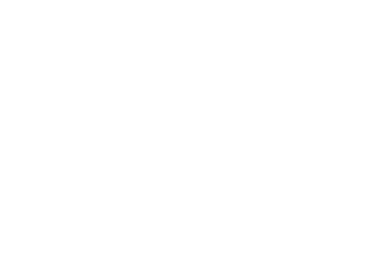
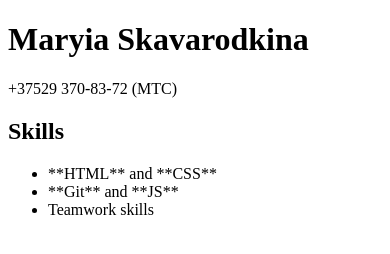
Before and after one commit to MarySk-na/rsschool-cv, a plain HTML site: page index.html in a window 390 px wide. Drawn offline with Linux system fonts and the light colour scheme.

Commit message:
feat: add contact-info and phone number

```diff
--- a/index.html
+++ b/index.html
@@ -1,3 +1,18 @@
-<html>
-
+<!DOCTYPE html>
+<html lang="en">
+<head>
+    <meta charset="UTF-8">
+    <meta name="viewport" content="width=device-width, initial-scale=1.0">
+    <title>cv</title>
+</head>
+<body>
+    <h1 class="contact-info">Maryia Skavarodkina</h1>
+    <p class="phone">+37529 370-83-72 (MTC)</p>
+    <h2>Skills</h2>
+    <ul>
+        <li>**HTML** and **CSS**</li>
+        <li>**Git** and **JS**</li>
+        <li>Teamwork skills</li>
+    </ul>
+</body>
 </html>
```
